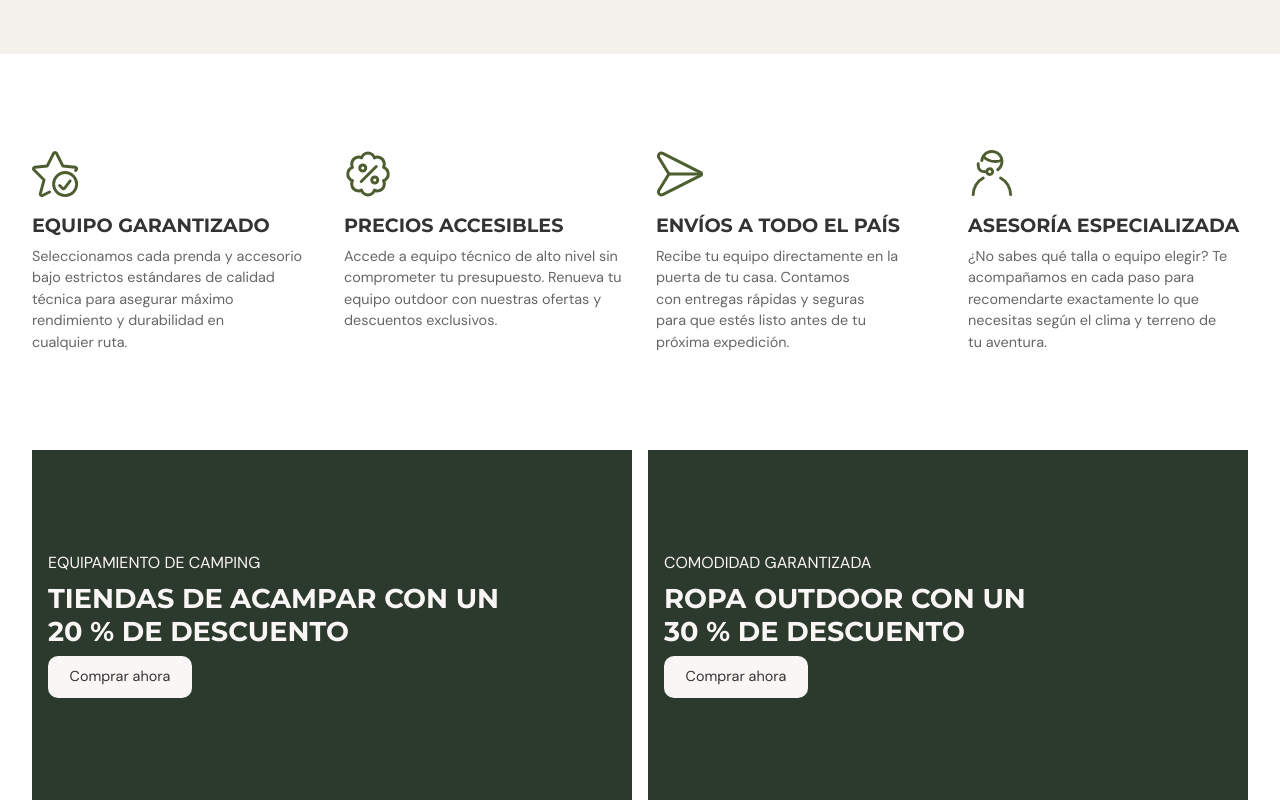
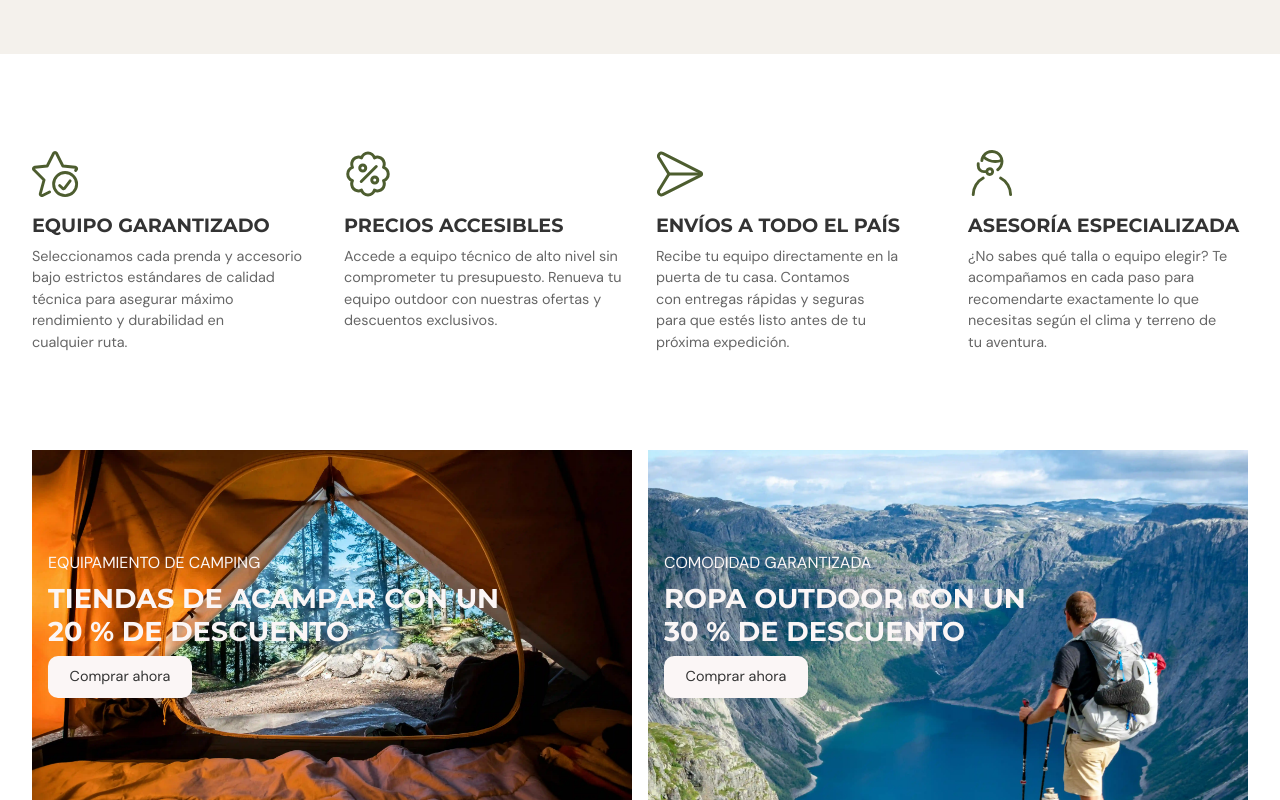
Before and after one commit to Mindmazing/outdoor-equipment-store, a website built with webpack: page src/template.html in a window 1280 px wide. Shown: the part 1407-2207 px from the top of the page. Built offline with nearby package versions, Linux system fonts and the light colour scheme.

Commit message:
style promotions section

```diff
--- a/src/css/style.css
+++ b/src/css/style.css
@@ -380,4 +380,24 @@ nav a:hover {
   height: 350px;
   background-color: var(--dark-accent-color);
   padding: 1em;
+  position: relative;
+  overflow: hidden;
 }
+
+.promotions > div > * {
+  z-index: 1;
+}
+
+.promotions > div > img {
+  position: absolute;
+  top: 0;
+  left: 0;
+  object-fit: cover;
+  height: inherit;
+  width: 100%;
+  transition: var(--transition-time);
+}
+
+.promotions > div:hover > img {
+  transform: scale(1.1, 1.1);
+}
--- a/src/template.html
+++ b/src/template.html
@@ -200,6 +200,10 @@
       </section>
       <section class="promotions">
         <div>
+          <img
+            src="./assets/images/scott-goodwill-y8Ngwq34_Ak-unsplash.webp"
+            alt=""
+          />
           <span>Equipamiento de camping</span>
           <h2>
             Tiendas de acampar con un <br />
@@ -209,6 +213,10 @@
         </div>
 
         <div>
+          <img
+            src="./assets/images/sebastien-goldberg-BKLHxgbYFDI-unsplash.webp"
+            alt=""
+          />
           <span>Comodidad garantizada</span>
           <h2>
             Ropa outdoor con un <br />
```
Also changed, not shown: src/assets/images/scott-goodwill-y8Ngwq34_Ak-unsplash.webp (added), src/assets/images/sebastien-goldberg-BKLHxgbYFDI-unsplash.webp (added).
